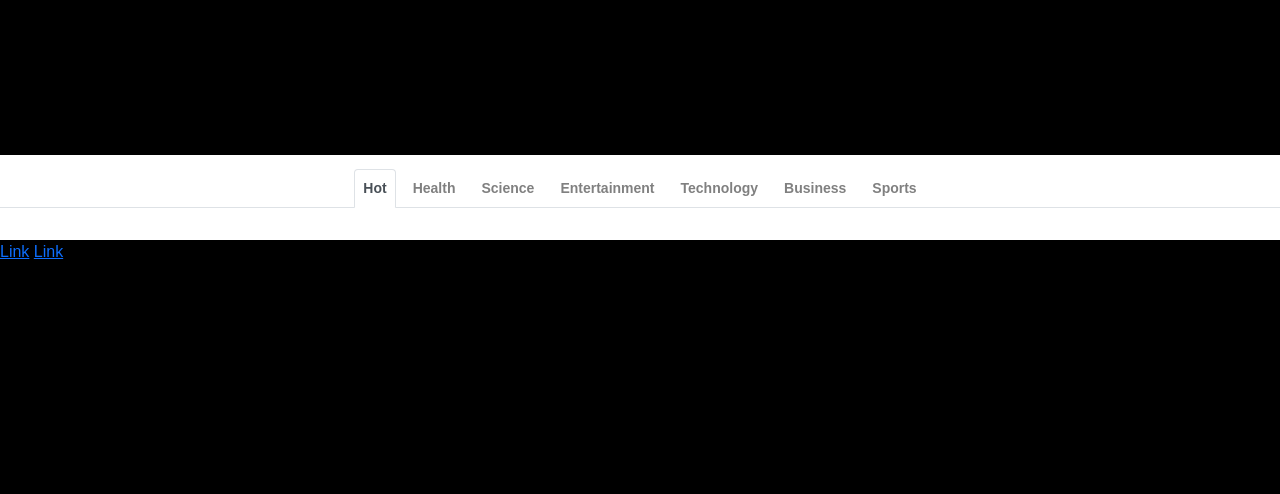
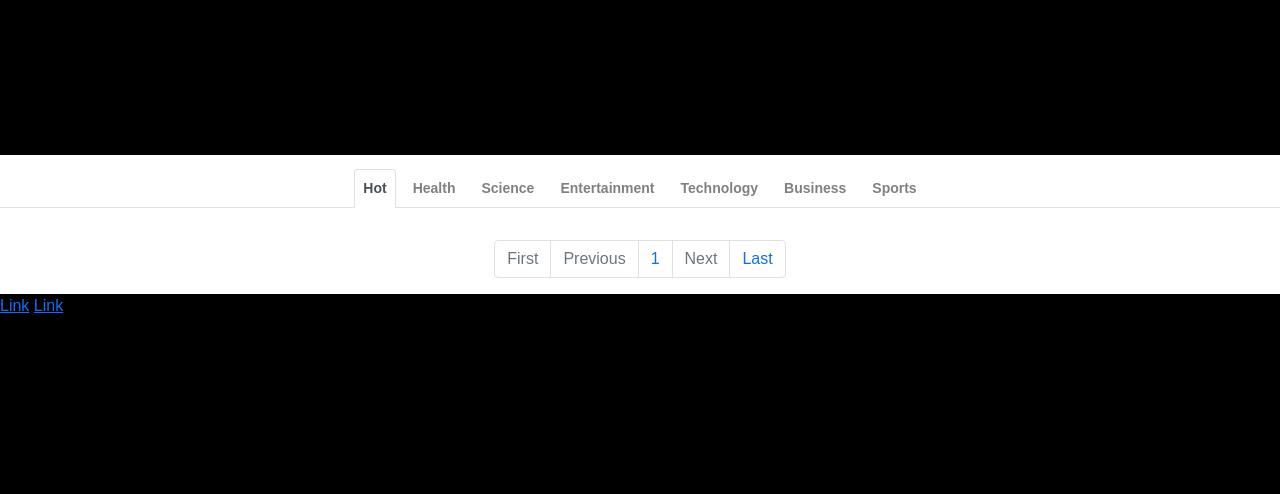
Before and after one commit to lieuk1/News-Web-App, a Flask app: page / in a window 1280 px wide. Shown: the part 645-1139 px from the top of the page. Before the commit the page ends 904 px from the top, so only its background shows below. Run offline with Flask 2, Linux system fonts and the light colour scheme; data that the repository does not hold is empty.

Commit message:
Add page pagination to articles

```diff
--- a/main.py
+++ b/main.py
@@ -39,10 +39,12 @@ class TrendingForm(FlaskForm):
         description={'class': 'inputs select'})
 
 
-@app.route("/", methods=['GET', 'POST'], defaults={'page': 1})
-def home(page):
+@app.route("/", methods=['GET', 'POST'])
+def home():
     categories = ["general", "health", "science", "entertainment", "technology", "business", "sports"]
     articles = []
+
+    page = request.args.get('page', 1, type=int)
 
     for c in categories:
         article_section = Article.query.filter_by(category=c).paginate(page, 8, False)
@@ -50,6 +52,7 @@ def home(page):
 
     return render_template('home.html',
         title='News',
+        page=page,
         lenCat=len(categories),
         categories=categories,
         articles=articles
--- a/templates/home.html
+++ b/templates/home.html
@@ -95,6 +95,47 @@
                 </div>
             </div>
         </div>
+        {% if i == 0 %}
+        <nav aria-label="page-nav">
+            <ul class="pagination justify-content-center">
+                {% if page != 1 %}
+                <li class="page-item"><a href="{{ url_for('home', page=1) }}" class="page-link">First</a></li>
+                {% else %}
+                <li class="page-item disabled">
+                    <a class="page-link">First</a>
+                </li>
+                {% endif %}
+
+                {% if articles[i].has_prev %}
+                <li class="page-item">
+                    <a href="{{ url_for('home', page=articles[i].prev_num) }}" class="page-link">Previous</a>
+                </li>
+                {% else %}
+                <li class="page-item disabled">
+                    <a class="page-link">Previous</a>
+                </li>
+                {% endif %}
+
+                <li class="page-item"><a class="page-link" href="#">{{ page }}</a></li>
+
+                {% if articles[i].has_next %}
+                <li class="page-item">
+                    <a class="page-link" href="{{ url_for('home', page=articles[i].next_num) }}">Next</a>
+                </li>
+                {% else %}
+                <li class="page-item disabled">
+                    <a class="page-link">Next</a>
+                </li>
+                {% endif %}
+
+                {% if page != articles[i].pages %}
+                <li class="page-item"><a href="{{ url_for('home', page=articles[i].pages) }}" class="page-link">Last</a></li>
+                {% else %}
+                <li class="page-item disabled"><a class="page-link">Last</a></li>
+                {% endif %}
+            </ul>
+        </nav>
+        {% endif %}
         {% endfor %}
     </div>
     <div class="footer-container">
```
Lines whose indentation alone changed are shown as unchanged.
